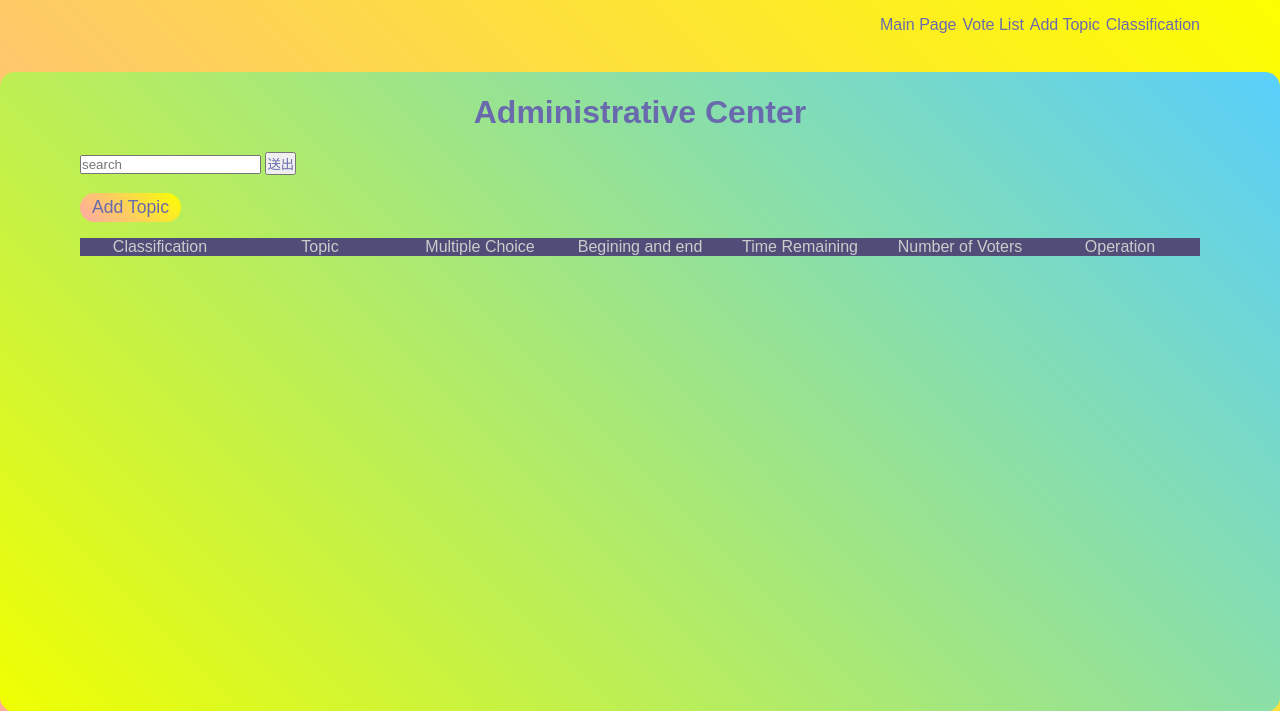
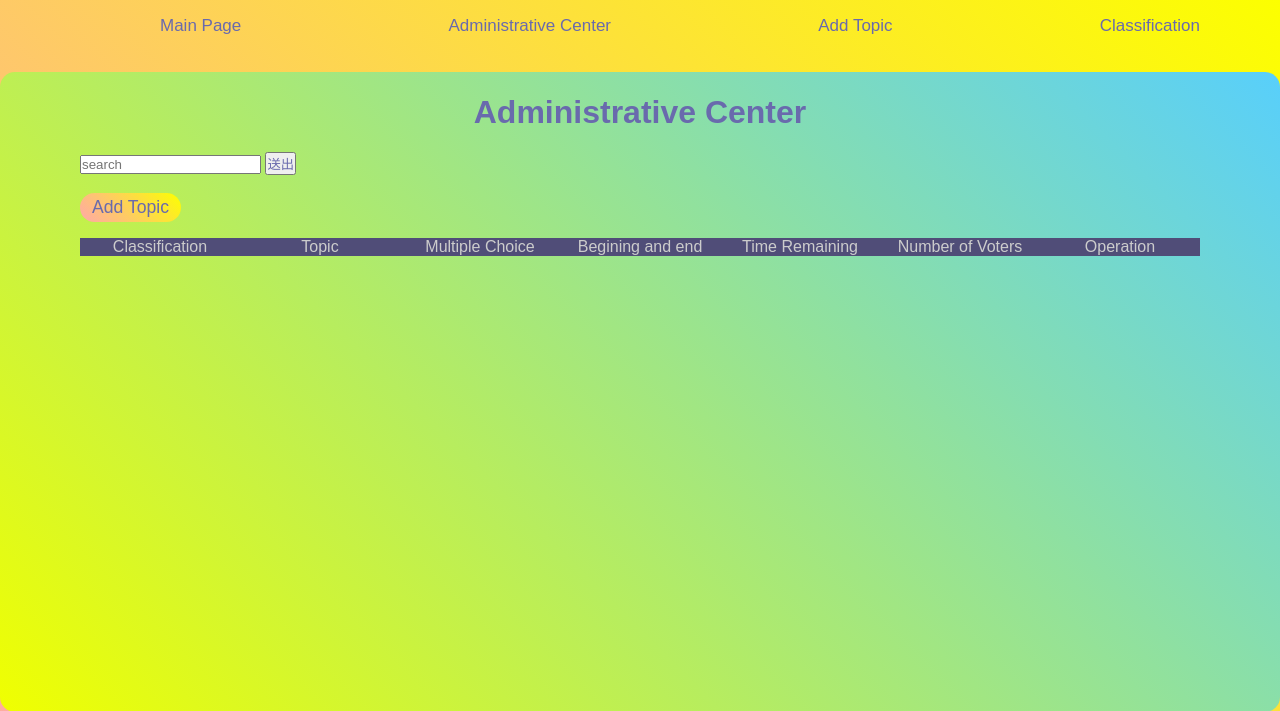
Before and after one commit to AllenYangNCTU/Electroral_System, a PHP site: page /back.php in a window 1280 px wide. Shown: the top 711 px of the page. Run offline with PHP 8.4, Linux system fonts and the light colour scheme; data that the repository does not hold is empty.

Commit message:
解決後台解決後台nav顯示錯誤的問題

```diff
--- a/back.php
+++ b/back.php
@@ -150,6 +150,13 @@
       background-image: linear-gradient(45deg, #F0FF00 0%, #58CFFB 100%);
       /* background-image: none; */
     }
+
+    nav a {
+      display: block;
+      text-decoration: none;
+      font-size: 17px;
+      margin-left: -45rem;
+    }
   </style>
 </head>
 
--- a/back/del.php
+++ b/back/del.php
@@ -2,12 +2,12 @@
 $subj = find("subjects", $_GET['id']);
 ?>
 <div class="confirm" style="width:500px;margin:1rem auto;padding:2rem;">
-  <h2 style="text-align: center;color:red; margin-bottom:2rem">你確定要刪除這份投票嗎</h2>
-  <div style="margin-top: 2rem;">主題：</div>
+  <h2 style="text-align: center;color:red; margin-bottom:2rem">Do you sure to delete this topic?</h2>
+  <div style="margin-top: 2rem;">Topic：</div>
   <div style="font-size:1.5rem;text-align:center;"><?= $subj['subject']; ?></div>
   <br>
   <br>
   <div>
-    <button class="logbtn" onclick="location.href='./api/del.php?table=subjects&id=<?= $_GET['id']; ?>'">確定刪除</button>
+    <button class="logbtn" onclick="location.href='./api/del.php?table=subjects&id=<?= $_GET['id']; ?>'">Confirm to Delete</button>
   </div>
 </div>
--- a/layout/back_nav.php
+++ b/layout/back_nav.php
@@ -1,3 +1,3 @@
-<a href="back.php">Vote List</a>
+<a href="back.php">Administrative Center</a>
 <a href="?do=add_vote">Add Topic</a>
 <a href="?do=admin_type">Classification</a>
```
